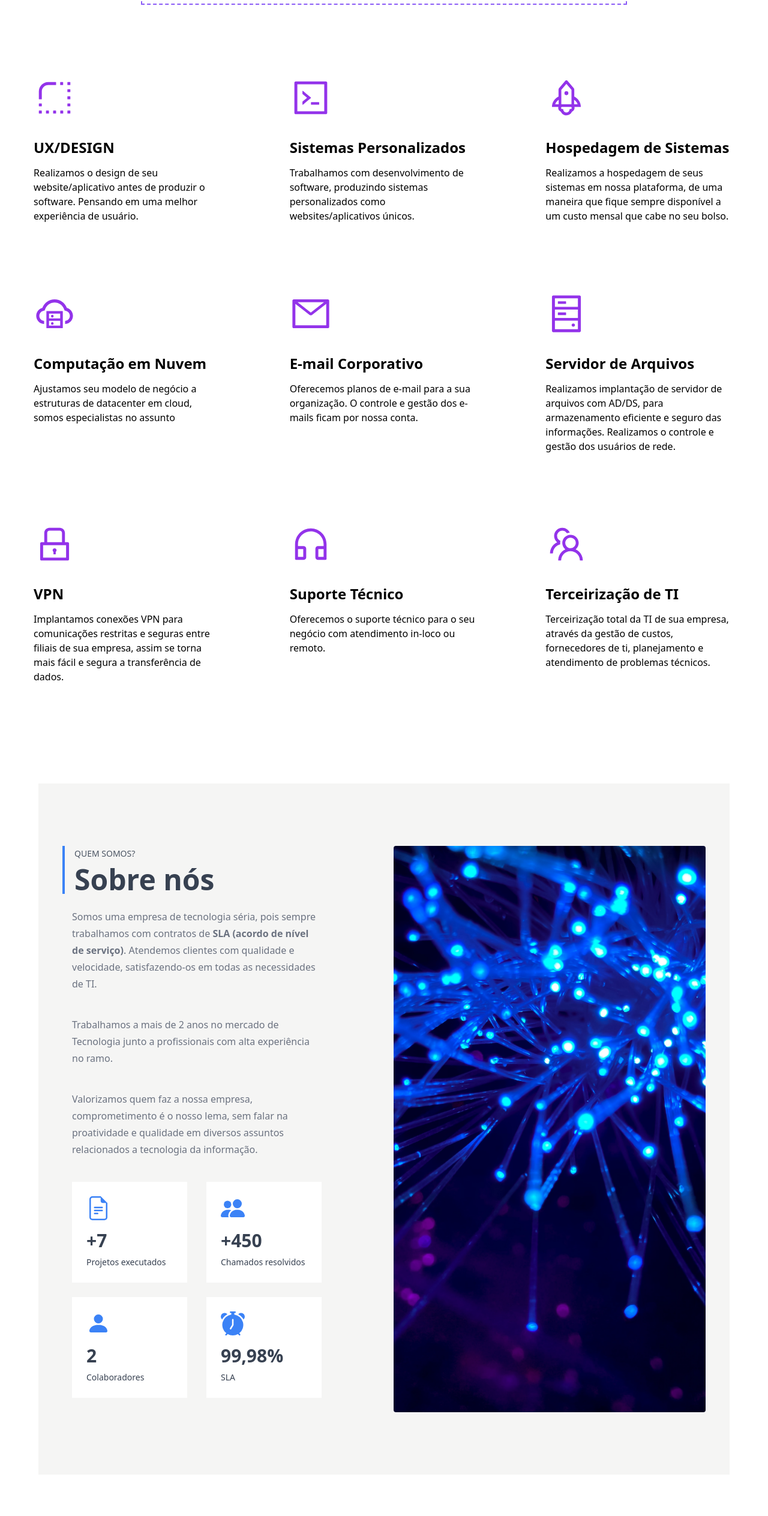
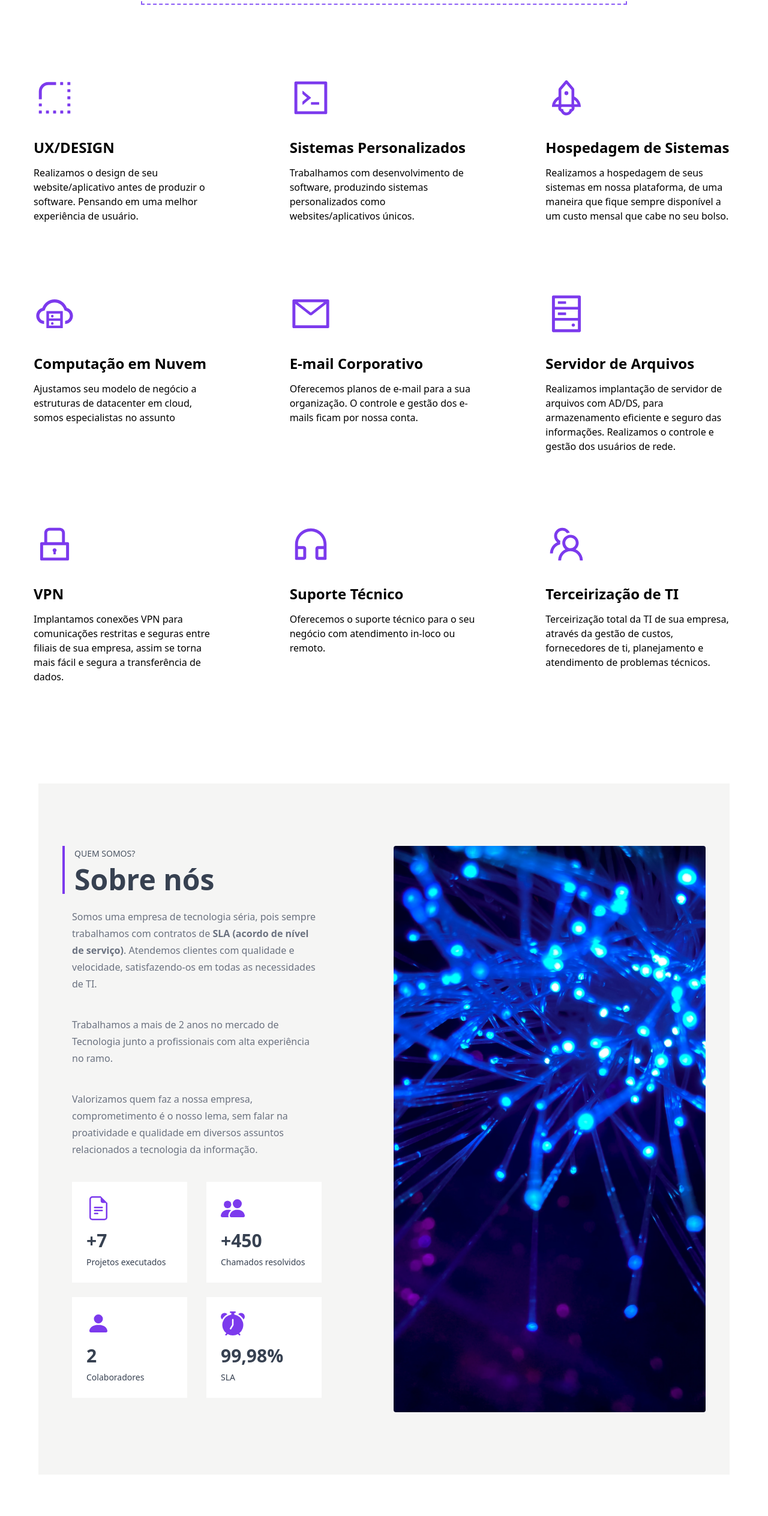
Before and after one commit to viduedo/bemware-site, a Next.js app: page / in a window 1280 px wide. Shown: the part 1219-3746 px from the top of the page at 60% size. Built offline with nearby package versions, Linux system fonts and the light colour scheme.

Commit message:
Pequenas alterações de cor e design

```diff
--- a/src/components/sections/AboutUs.tsx
+++ b/src/components/sections/AboutUs.tsx
@@ -10,7 +10,7 @@ export default function AboutUs() {
         <div className="flex flex-wrap ">
           <div className="w-full px-4 mb-10 lg:w-1/2 lg:mb-0 ">
             <div className="lg:max-w-md">
-              <div className="px-4 pl-4 mb-6 border-l-4 border-blue-500">
+              <div className="px-4 pl-4 mb-6 border-l-4 border-violet-600">
                 <span className="text-sm text-gray-600 uppercase dark:text-gray-400">
                   Quem Somos?
                 </span>
@@ -36,7 +36,7 @@ export default function AboutUs() {
               <div className="flex flex-wrap items-center">
                 <div className="w-full px-4 mb-6 sm:w-1/2 md:w-1/2 lg:mb-6">
                   <div className="p-6 bg-white dark:bg-gray-900">
-                    <span className="text-blue-500 dark:text-blue-400">
+                    <span className="text-violet-600">
                       <svg
                         xmlns="http://www.w3.org/2000/svg"
                         width="16"
@@ -59,7 +59,7 @@ export default function AboutUs() {
                 </div>
                 <div className="w-full px-4 mb-6 sm:w-1/2 md:w-1/2 lg:mb-6">
                   <div className="p-6 bg-white dark:bg-gray-900">
-                    <span className="text-blue-500 dark:text-blue-400">
+                    <span className="text-violet-600">
                       <svg
                         xmlns="http://www.w3.org/2000/svg"
                         width="16"
@@ -86,7 +86,7 @@ export default function AboutUs() {
                 </div>
                 <div className="w-full px-4 mb-6 sm:w-1/2 md:w-1/2 lg:mb-6">
                   <div className="p-6 bg-white dark:bg-gray-900">
-                    <span className="text-blue-500 dark:text-blue-400">
+                    <span className="text-violet-600">
                       <svg
                         xmlns="http://www.w3.org/2000/svg"
                         width="16"
@@ -108,7 +108,7 @@ export default function AboutUs() {
                 </div>
                 <div className="w-full px-4 mb-6 sm:w-1/2 md:w-1/2 lg:mb-6">
                   <div className="p-6 bg-white dark:bg-gray-900">
-                    <span className="text-blue-500 dark:text-blue-400">
+                    <span className="text-violet-600">
                       <svg
                         xmlns="http://www.w3.org/2000/svg"
                         width="16"
--- a/src/components/sections/ContactUs.tsx
+++ b/src/components/sections/ContactUs.tsx
@@ -4,18 +4,20 @@ export default function ContactUs() {
   return (
     <section
       id="contactus"
-      className="relative z-10 overflow-hidden bg-white py-20 dark:bg-dark lg:py-[120px]"
+      className="relative z-10 overflow-hidden bg-white py-20 lg:py-[120px]"
     >
       <div className="container">
         <div className="-mx-4 flex flex-wrap lg:justify-between">
           <div className="w-full mx-4 px-4 lg:w-1/2 xl:w-6/12">
             <div className="mb-12 max-w-[570px] lg:mb-0">
-              <span className="mb-4 block text-base font-semibold text-primary">
-                Contato
-              </span>
-              <h2 className="mb-6 text-[32px] font-bold uppercase text-dark sm:text-[40px] lg:text-[36px] xl:text-[40px]">
-                FALE CONOSCO
-              </h2>
+              <div className="px-4 pl-4 mb-6 border-l-4 border-violet-600">
+                <span className="text-sm text-gray-600 uppercase ">
+                  Contato
+                </span>
+                <h1 className="mt-2 text-3xl font-black text-black md:text-5xl">
+                  Fale Conosco
+                </h1>
+              </div>
               <p className="mb-9 text-base leading-relaxed text-body-color dark:text-dark-6">
                 Venha nos conhecer! Preencha o formulário ou entre em contato
                 através dos nossos canais de atendimento ao cliente.
--- a/src/components/sections/Services.tsx
+++ b/src/components/sections/Services.tsx
@@ -48,53 +48,53 @@ export default function Services() {
             title="UX/DESIGN"
             details="Realizamos o design de seu website/aplicativo antes de produzir o software. Pensando em uma melhor experiência de usuário."
             icon={
-              <AiOutlineRadiusUpleft className="w-36 h-36 text-purple-600" />
+              <AiOutlineRadiusUpleft className="w-36 h-36 text-violet-600" />
             }
           />
           <ServiceCard
             title="Sistemas Personalizados"
             details="Trabalhamos com desenvolvimento de software, produzindo sistemas personalizados como websites/aplicativos únicos."
-            icon={<AiOutlineCode className="w-36 h-36 text-purple-600" />}
+            icon={<AiOutlineCode className="w-36 h-36 text-violet-600" />}
           />
           <ServiceCard
             title="Hospedagem de Sistemas"
             details="Realizamos a hospedagem de seus sistemas em nossa plataforma, de uma maneira que fique sempre disponível a um custo mensal que cabe no seu bolso."
-            icon={<AiOutlineRocket className="w-36 h-36 text-purple-600" />}
+            icon={<AiOutlineRocket className="w-36 h-36 text-violet-600" />}
           />
           <ServiceCard
             title="Computação em Nuvem"
             details="Ajustamos seu modelo de negócio a estruturas de datacenter em cloud, somos especialistas no assunto"
             icon={
-              <AiOutlineCloudServer className="w-36 h-36 text-purple-600" />
+              <AiOutlineCloudServer className="w-36 h-36 text-violet-600" />
             }
           />
           <ServiceCard
             title="E-mail Corporativo"
             details="Oferecemos planos de e-mail para a sua organização. O controle e gestão dos e-mails ficam por nossa conta."
-            icon={<AiOutlineMail className="w-36 h-36 text-purple-600" />}
+            icon={<AiOutlineMail className="w-36 h-36 text-violet-600" />}
           />
           <ServiceCard
             title="Servidor de Arquivos"
             details="Realizamos implantação de servidor de arquivos com AD/DS, para armazenamento eficiente e seguro das informações. Realizamos o controle e gestão dos usuários de rede."
-            icon={<AiOutlineHdd className="w-36 h-36 text-purple-600" />}
+            icon={<AiOutlineHdd className="w-36 h-36 text-violet-600" />}
           />
 
           <ServiceCard
             title="VPN"
             details="Implantamos conexões VPN para comunicações restritas e seguras entre filiais de sua empresa, assim se torna mais fácil e segura a transferência de dados."
-            icon={<AiOutlineLock className="w-36 h-36 text-purple-600" />}
+            icon={<AiOutlineLock className="w-36 h-36 text-violet-600" />}
           />
           <ServiceCard
             title="Suporte Técnico"
             details="Oferecemos o suporte técnico para o seu negócio com atendimento in-loco ou remoto."
             icon={
-              <AiOutlineCustomerService className="w-36 h-36 text-purple-600" />
+              <AiOutlineCustomerService className="w-36 h-36 text-violet-600" />
             }
           />
           <ServiceCard
             title="Terceirização de TI"
             details="Terceirização total da TI de sua empresa, através da gestão de custos, fornecedores de ti, planejamento e atendimento de problemas técnicos."
-            icon={<AiOutlineTeam className="w-36 h-36 text-purple-600" />}
+            icon={<AiOutlineTeam className="w-36 h-36 text-violet-600" />}
           />
         </div>
       </div>
```
